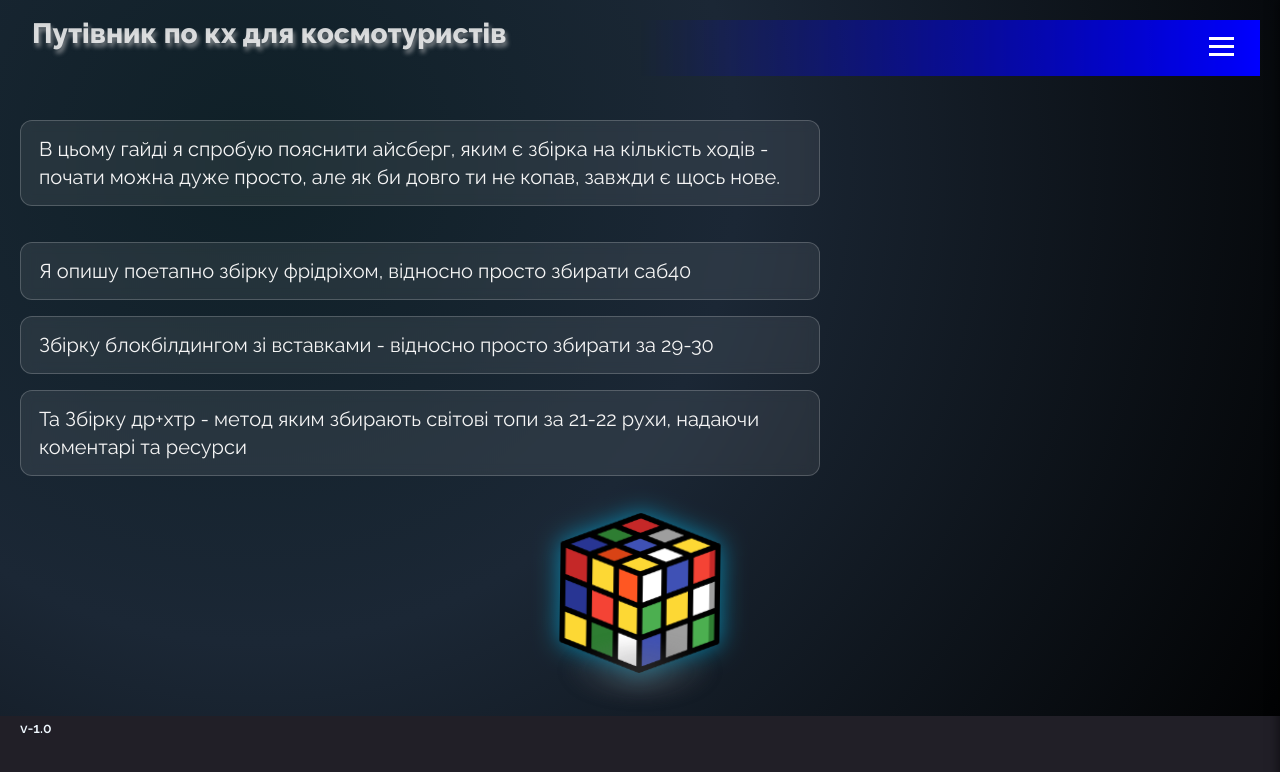
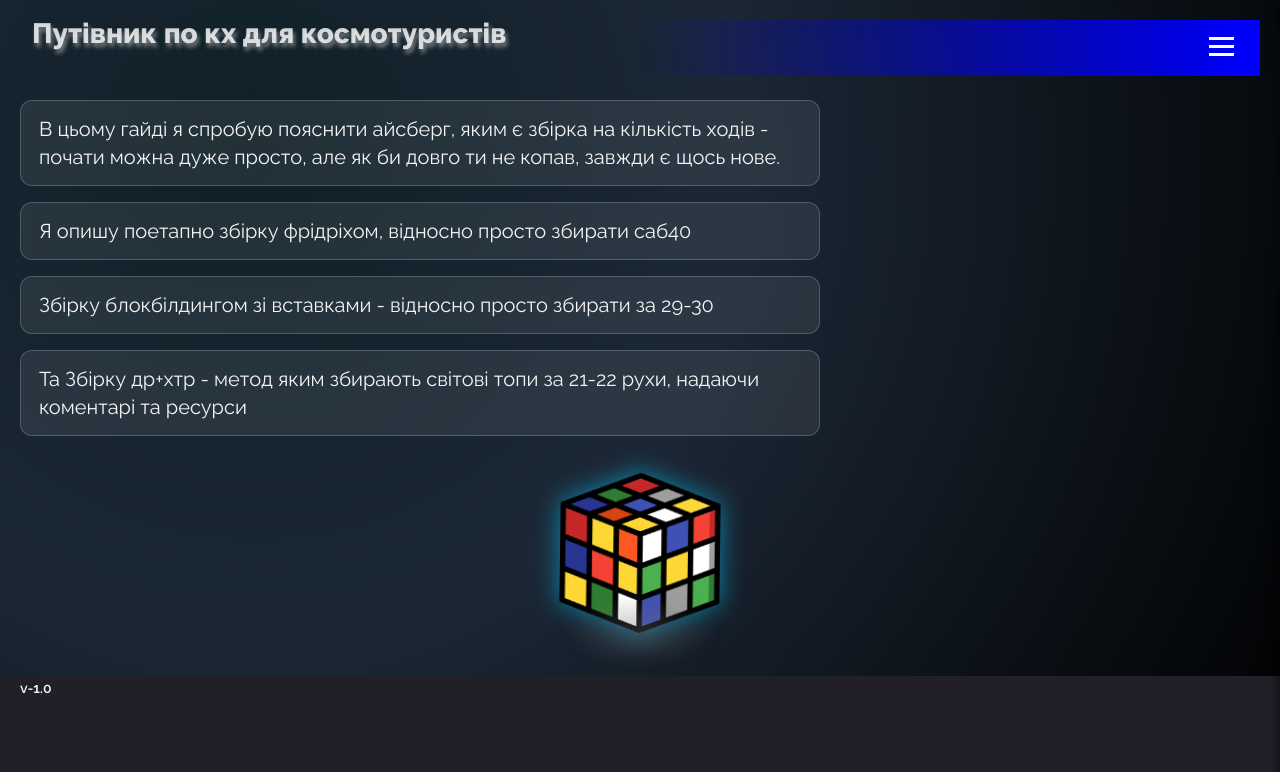
Before and after one commit to Jey2507/Hitchhiker-s_Guide_to_FMC, a React (Vite) app: page / in a window 1280 px wide. Shown: the top 772 px of the page. Built offline with nearby package versions, Linux system fonts and the light colour scheme.

Commit message:
Update HomePage.module.css

```diff
--- a/src/pages/HomePage/HomePage.module.css
+++ b/src/pages/HomePage/HomePage.module.css
@@ -118,14 +118,6 @@
   margin: 0;
 }
 
-.guideIntro:nth-child(1) {
-    margin: 20px 0px;
-}
-
-.guideIntro:nth-child(2) {
-    border: 1px solid rgba(255, 255, 255, 0.2);
-}
-
 
 .guideIntroOther {
   margin: 0;
```
